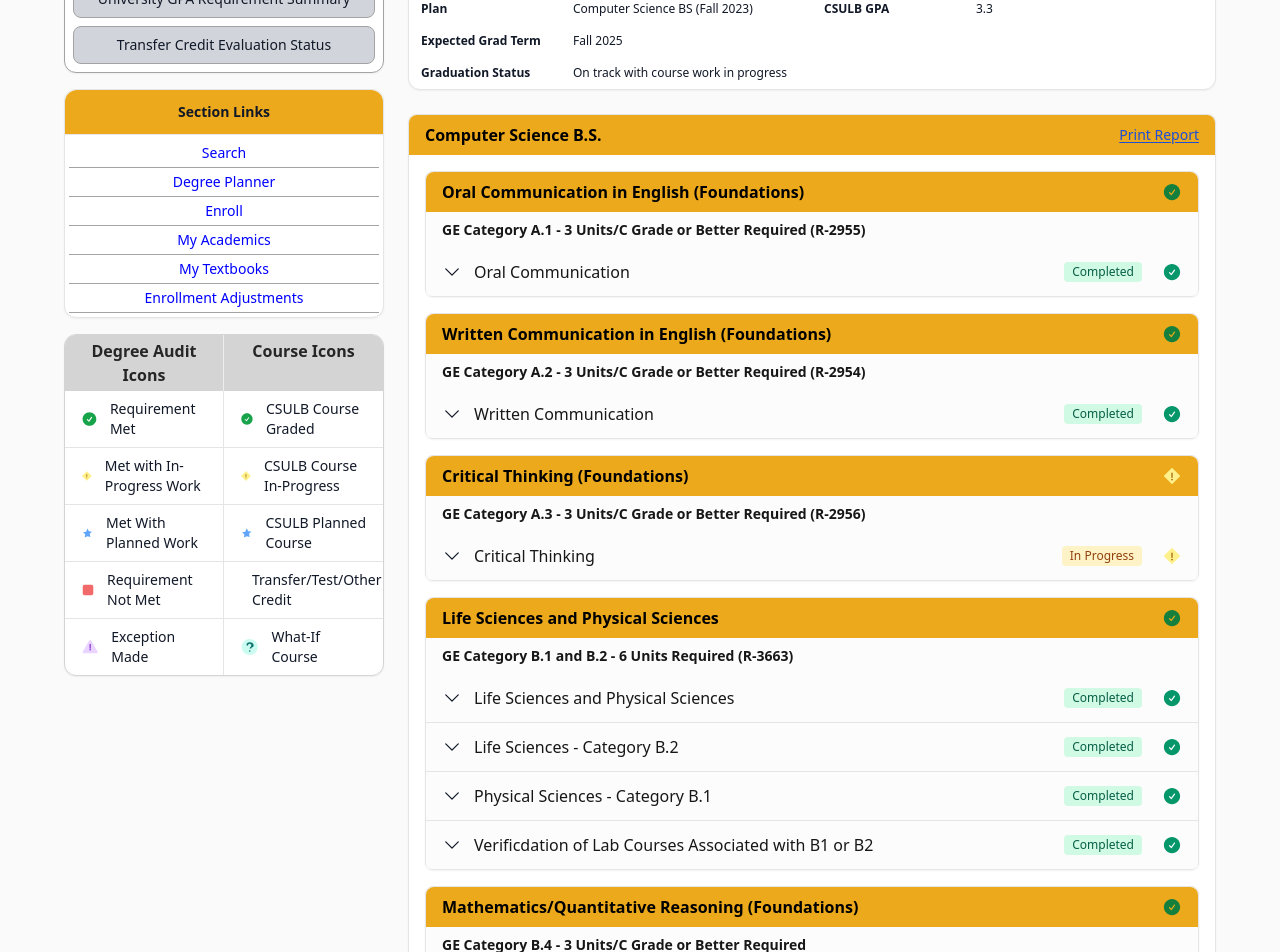
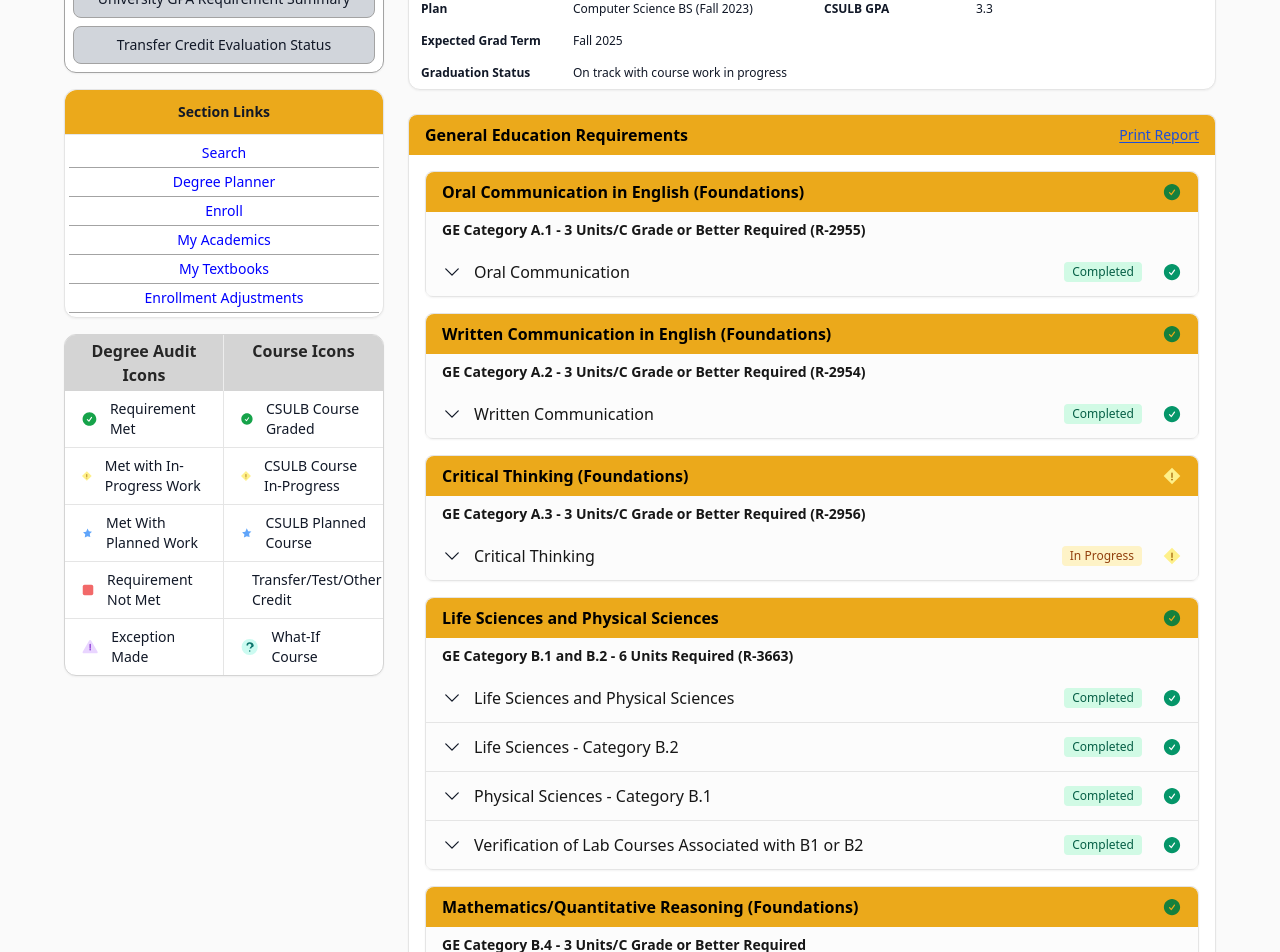
Before and after one commit to MyLu004/CECS448-User-Interface-Project, a React (Vite) app in the folder myapp/frontend/: page /general-education-requirements in a window 1280 px wide. Shown: the part 440-1392 px from the top of the page. Built offline with nearby package versions, Linux system fonts and the light colour scheme.

Commit message:
Fixed Spelling Errors
Spelling Errors Fixed

```diff
--- a/myapp/frontend/src/pages/GeneralEducationRequirement.tsx
+++ b/myapp/frontend/src/pages/GeneralEducationRequirement.tsx
@@ -87,7 +87,7 @@ export default function GeneralEducationRequirements() {
                 },
                 { id: "b2", label: "Life Sciences - Category B.2", status: "Completed" },
                 { id: "b1", label: "Physical Sciences - Category B.1", status: "Completed" },
-                { id: "bLab", label: "Verificdation of Lab Courses Associated with B1 or B2", status: "Completed" },
+                { id: "bLab", label: "Verification of Lab Courses Associated with B1 or B2", status: "Completed" },
             ] satisfies GEItem[],
         },
 
@@ -135,7 +135,7 @@ export default function GeneralEducationRequirements() {
                             {/* BIG WRAPPER CARD */}
                             <section className="rounded-lg border border-neutral-200 bg-white shadow-sm">
                                 <div className="flex items-center justify-between rounded-t-lg bg-[var(--brand-gold,#EBA91B)] px-4 py-2 text-black">
-                                    <h2 className="font-semibold">Computer Science B.S.</h2>
+                                    <h2 className="font-semibold">General Education Requirements</h2>
                                     <button
                                         className="text-sm text-blue-700 underline underline-offset-2 hover:text-blue-800 cursor-pointer"
                                     >
```
